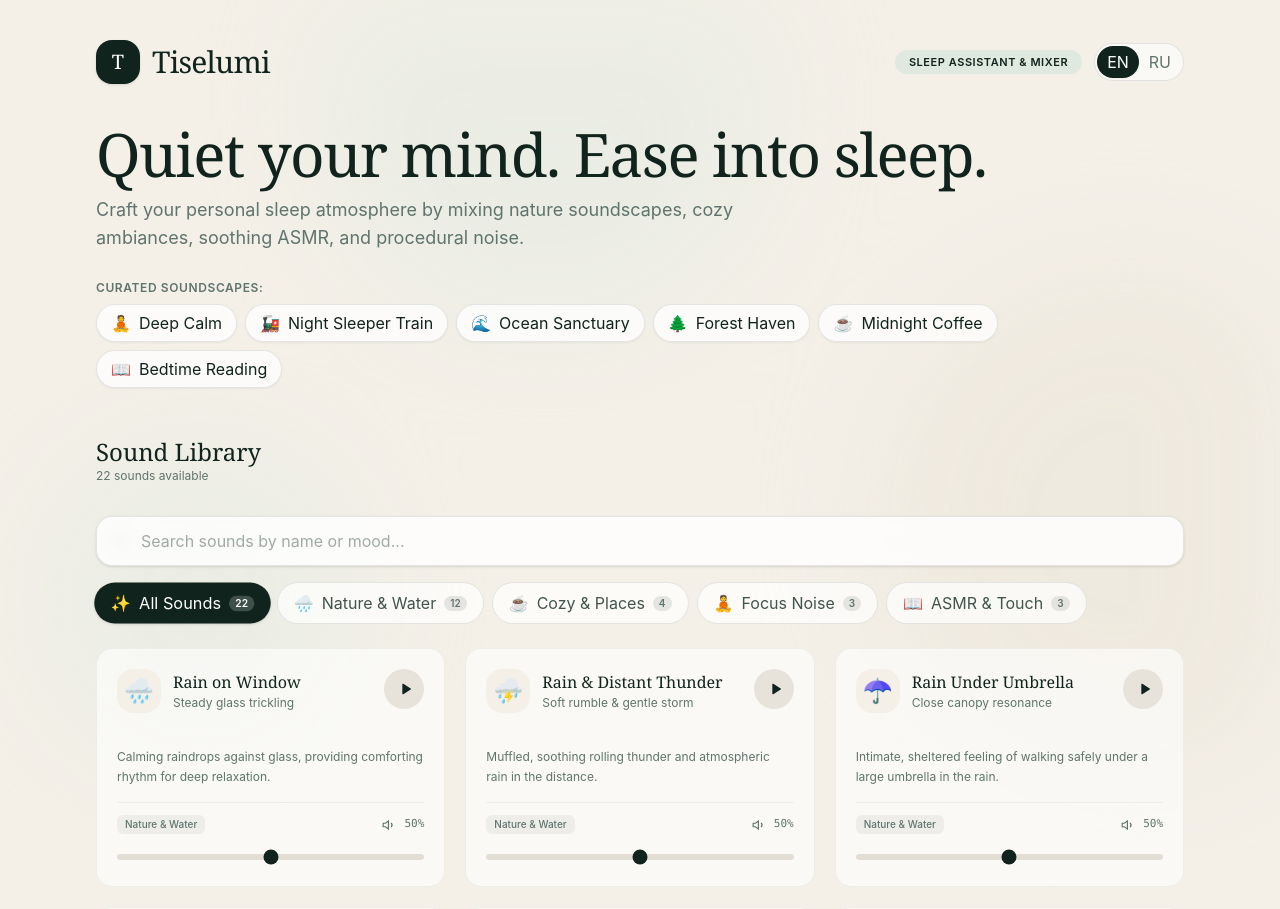
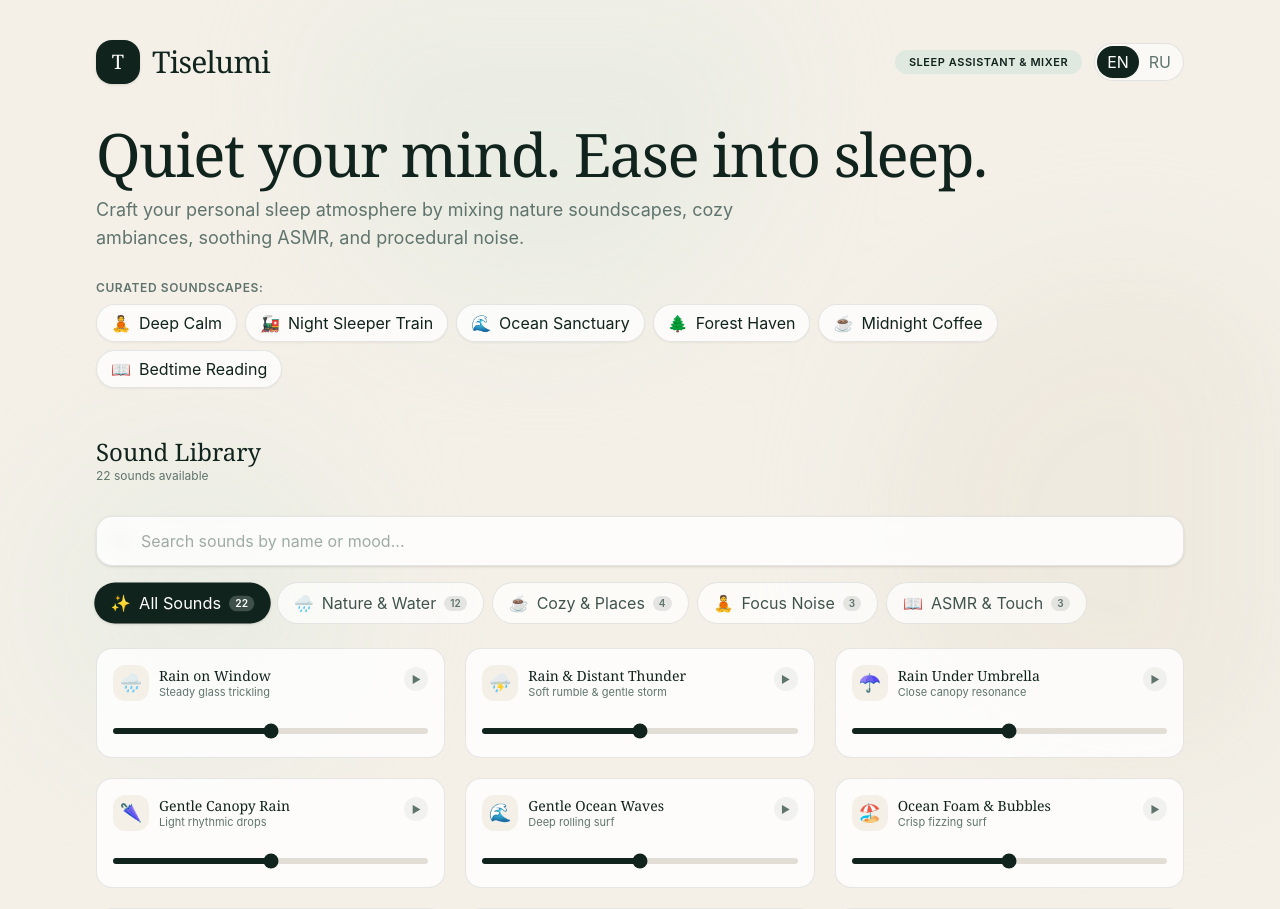
Before and after one commit to tiselumi/app, a React (Vite) app: page / in a window 1280 px wide. Shown: the top 909 px of the page. Built offline with nearby package versions, Linux system fonts and the light colour scheme.

Commit message:
feat(ui): redesign sound cards to interactive tiles with constant sliders and zero layout shift

```diff
--- a/src/components/SoundCard.tsx
+++ b/src/components/SoundCard.tsx
@@ -15,161 +15,90 @@ export function SoundCard({ item, isPlaying, volume, onToggle, onVolumeChange }:
   const localizedSound = t.sounds[item.id]
   const title = localizedSound?.title ?? item.title
   const subtitle = localizedSound?.subtitle ?? item.subtitle
-  const description = localizedSound?.description ?? item.description
-
-  const categoryName =
-    item.category === 'nature'
-      ? t.categories.nature
-      : item.category === 'comfort'
-        ? t.categories.comfort
-        : item.category === 'noise'
-          ? t.categories.noise
-          : t.categories.asmr
-
-  const isMuted = volume === 0
-
-  const handleMuteToggle = () => {
-    if (isMuted) {
-      onVolumeChange(0.5)
-    } else {
-      onVolumeChange(0)
-    }
-  }
 
   return (
     <div
-      className={`group relative flex h-full flex-col justify-between rounded-2xl border p-5 transition-all duration-300 ${
+      role="button"
+      tabIndex={0}
+      onClick={onToggle}
+      onKeyDown={(e) => {
+        if (e.key === 'Enter' || e.key === ' ') {
+          e.preventDefault()
+          onToggle()
+        }
+      }}
+      aria-pressed={isPlaying}
+      aria-label={
+        isPlaying ? `${t.soundCard.stopLabel} ${title}` : `${t.soundCard.playLabel} ${title}`
+      }
+      className={`group relative flex h-[106px] cursor-pointer flex-col justify-between rounded-2xl border p-3.5 text-left transition-all duration-200 select-none focus:outline-none focus-visible:ring-2 focus-visible:ring-[#10231d] sm:h-[110px] sm:p-4 ${
         isPlaying
-          ? 'border-[#10231d]/20 bg-white/95 shadow-[0_14px_36px_rgba(16,35,29,0.08)] ring-1 ring-[#10231d]/10'
-          : 'border-[#10231d]/5 bg-white/60 hover:border-[#10231d]/15 hover:bg-white/85'
+          ? 'border-[#10231d] bg-[#10231d] text-white shadow-md'
+          : 'border-[#10231d]/10 bg-white/80 text-[#10231d] hover:border-[#10231d]/25 hover:bg-white hover:shadow-xs'
       }`}
     >
-      <div className="min-w-0">
-        {/* Top bar with icon, flexible title, and play button */}
-        <div className="flex items-start justify-between gap-3">
-          <div className="flex min-w-0 flex-1 items-center gap-3">
-            <div
-              className={`flex h-11 w-11 shrink-0 items-center justify-center rounded-2xl text-2xl transition-all duration-300 ${
+      {/* Top Header: Icon + Title & Short Atmosphere Subtitle + Status (EQ / Play) */}
+      <div className="flex items-start justify-between gap-2.5">
+        <div className="flex min-w-0 flex-1 items-center gap-2.5">
+          <span
+            className={`flex h-9 w-9 shrink-0 items-center justify-center rounded-xl text-lg transition-transform duration-200 ${
               isPlaying
-                  ? 'scale-105 bg-[#dfe9df] text-[#10231d] shadow-sm'
+                ? 'bg-white/15 text-white'
                 : 'bg-[#f4f0e8] text-[#40544d] group-hover:scale-105'
             }`}
             aria-hidden="true"
           >
             {item.icon}
-            </div>
+          </span>
           <div className="min-w-0 flex-1">
-              <h3
-                title={title}
-                className="line-clamp-2 font-serif text-base leading-snug font-medium text-[#10231d]"
+            <h3 className="truncate font-serif text-sm font-medium">{title}</h3>
+            {subtitle && (
+              <p
+                className={`truncate text-[11px] leading-tight ${
+                  isPlaying ? 'text-white/70' : 'text-[#5f746d]'
+                }`}
               >
-                {title}
-              </h3>
-              <p className="mt-0.5 truncate text-xs text-[#5f746d]">{subtitle}</p>
+                {subtitle}
+              </p>
+            )}
           </div>
         </div>
 
-          <button
-            type="button"
-            onClick={onToggle}
-            aria-label={
-              isPlaying ? `${t.soundCard.stopLabel} ${title}` : `${t.soundCard.playLabel} ${title}`
-            }
-            className={`flex h-10 w-10 shrink-0 items-center justify-center rounded-full transition-all focus:outline-none focus-visible:ring-2 focus-visible:ring-[#10231d] ${
-              isPlaying
-                ? 'scale-105 bg-[#10231d] text-white shadow-md hover:bg-[#1f3d33]'
-                : 'bg-[#e7e3da] text-[#10231d] hover:bg-[#dedad0]'
-            }`}
-          >
         {isPlaying ? (
-              <svg className="h-4 w-4 fill-current" viewBox="0 0 24 24">
-                <rect x="6" y="5" width="4" height="14" rx="1" />
-                <rect x="14" y="5" width="4" height="14" rx="1" />
-              </svg>
-            ) : (
-              <svg className="ml-0.5 h-4 w-4 fill-current" viewBox="0 0 24 24">
-                <path d="M8 5.14v13.72a1 1 0 001.5.86l11-6.86a1 1 0 000-1.72l-11-6.86a1 1 0 00-1.5.86z" />
-              </svg>
-            )}
-          </button>
-        </div>
-
-        {/* Status / Equalizer bar with fixed height to prevent card height jumping */}
-        <div className="mt-2.5 flex h-5 items-center">
-          {isPlaying ? (
-            <div className="flex items-center gap-1 text-[#10231d]" aria-hidden="true">
+          <div className="mt-1 flex shrink-0 items-center gap-0.5 text-white/90" aria-hidden="true">
             <span
-                className="h-2 w-1 animate-pulse rounded-full bg-[#10231d]"
+              className="h-1.5 w-0.5 animate-pulse rounded-full bg-current"
               style={{ animationDuration: '0.6s' }}
             />
             <span
-                className="h-3.5 w-1 animate-pulse rounded-full bg-[#10231d]"
+              className="h-2.5 w-0.5 animate-pulse rounded-full bg-current"
               style={{ animationDuration: '0.9s' }}
             />
             <span
-                className="h-2 w-1 animate-pulse rounded-full bg-[#10231d]"
+              className="h-1.5 w-0.5 animate-pulse rounded-full bg-current"
               style={{ animationDuration: '0.7s' }}
             />
             <span
-                className="h-4 w-1 animate-pulse rounded-full bg-[#10231d]"
+              className="h-3 w-0.5 animate-pulse rounded-full bg-current"
               style={{ animationDuration: '1.1s' }}
             />
-              <span
-                className="h-2.5 w-1 animate-pulse rounded-full bg-[#10231d]"
-                style={{ animationDuration: '0.8s' }}
-              />
-              <span className="ml-2 text-[10px] font-semibold tracking-wider text-[#10231d] uppercase">
-                Playing
-              </span>
           </div>
         ) : (
-            <span className="text-[10px] text-transparent select-none">Idle</span>
+          <span
+            className="mt-0.5 flex h-6 w-6 shrink-0 items-center justify-center rounded-full bg-[#10231d]/5 text-[10px] text-[#5f746d] transition-colors group-hover:bg-[#10231d]/10 group-hover:text-[#10231d]"
+            aria-hidden="true"
+          >
+            ▶
+          </span>
         )}
       </div>
 
-        <p className="mt-1 line-clamp-2 text-xs leading-relaxed text-[#5f746d]">{description}</p>
-      </div>
-
-      {/* Footer bar with category tag & volume */}
-      <div className="mt-4 border-t border-[#10231d]/5 pt-3">
-        <div className="mb-2 flex items-center justify-between">
-          <span className="rounded-md bg-[#10231d]/5 px-2 py-0.5 text-[10px] font-medium text-[#5f746d]">
-            {categoryName}
-          </span>
-          <div className="flex items-center gap-1.5">
-            <button
-              type="button"
-              onClick={handleMuteToggle}
-              aria-label={isMuted ? t.soundCard.unmuteTrack : t.soundCard.muteTrack}
-              className="p-0.5 text-[#5f746d] transition-colors hover:text-[#10231d]"
+      {/* Constant Volume Slider Row (Always visible and functional, 0px shift) */}
+      <div
+        className="flex h-5 items-center py-1"
+        onClick={(e) => e.stopPropagation()}
+        onKeyDown={(e) => e.stopPropagation()}
       >
-              {isMuted ? (
-                <svg
-                  className="h-3.5 w-3.5 fill-none stroke-current"
-                  strokeWidth="2"
-                  viewBox="0 0 24 24"
-                >
-                  <path d="M11 5L6 9H2v6h4l5 4V5z" />
-                  <line x1="23" y1="9" x2="17" y2="15" />
-                  <line x1="17" y1="9" x2="23" y2="15" />
-                </svg>
-              ) : (
-                <svg
-                  className="h-3.5 w-3.5 fill-none stroke-current"
-                  strokeWidth="2"
-                  viewBox="0 0 24 24"
-                >
-                  <polygon points="11 5 6 9 2 9 2 15 6 15 11 19 11 5" />
-                  <path d="M15.54 8.46a5 5 0 0 1 0 7.07" />
-                </svg>
-              )}
-            </button>
-            <span className="font-mono text-[11px] text-[#5f746d]">
-              {Math.round(volume * 100)}%
-            </span>
-          </div>
-        </div>
-
         <input
           type="range"
           min="0"
@@ -178,7 +107,16 @@ export function SoundCard({ item, isPlaying, volume, onToggle, onVolumeChange }:
           value={volume}
           onChange={(e) => onVolumeChange(parseFloat(e.target.value))}
           aria-label={`${title} ${t.soundCard.volumeAria}`}
-          className="h-1.5 w-full cursor-pointer appearance-none rounded-lg bg-[#e2ded5] accent-[#10231d] focus:outline-none focus-visible:ring-2 focus-visible:ring-[#10231d]"
+          style={{
+            background: isPlaying
+              ? `linear-gradient(to right, #ffffff ${(volume * 100).toFixed(0)}%, rgba(255,255,255,0.2) ${(volume * 100).toFixed(0)}%)`
+              : `linear-gradient(to right, #10231d ${(volume * 100).toFixed(0)}%, #e2ded5 ${(volume * 100).toFixed(0)}%)`,
+          }}
+          className={`h-1.5 w-full cursor-pointer appearance-none rounded-full focus:outline-none focus-visible:ring-2 ${
+            isPlaying
+              ? 'accent-white focus-visible:ring-white'
+              : 'accent-[#10231d] focus-visible:ring-[#10231d]'
+          }`}
         />
       </div>
     </div>
```
Lines whose indentation alone changed are shown as unchanged.
